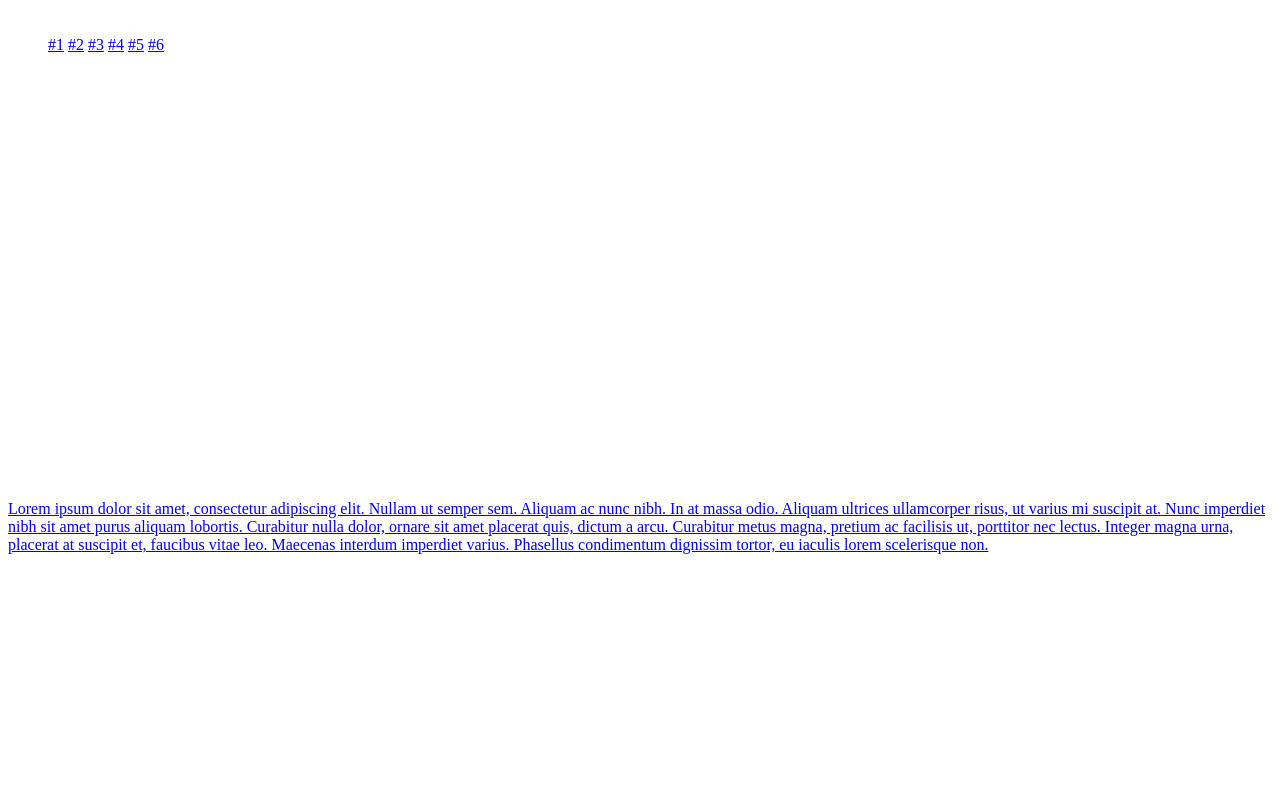
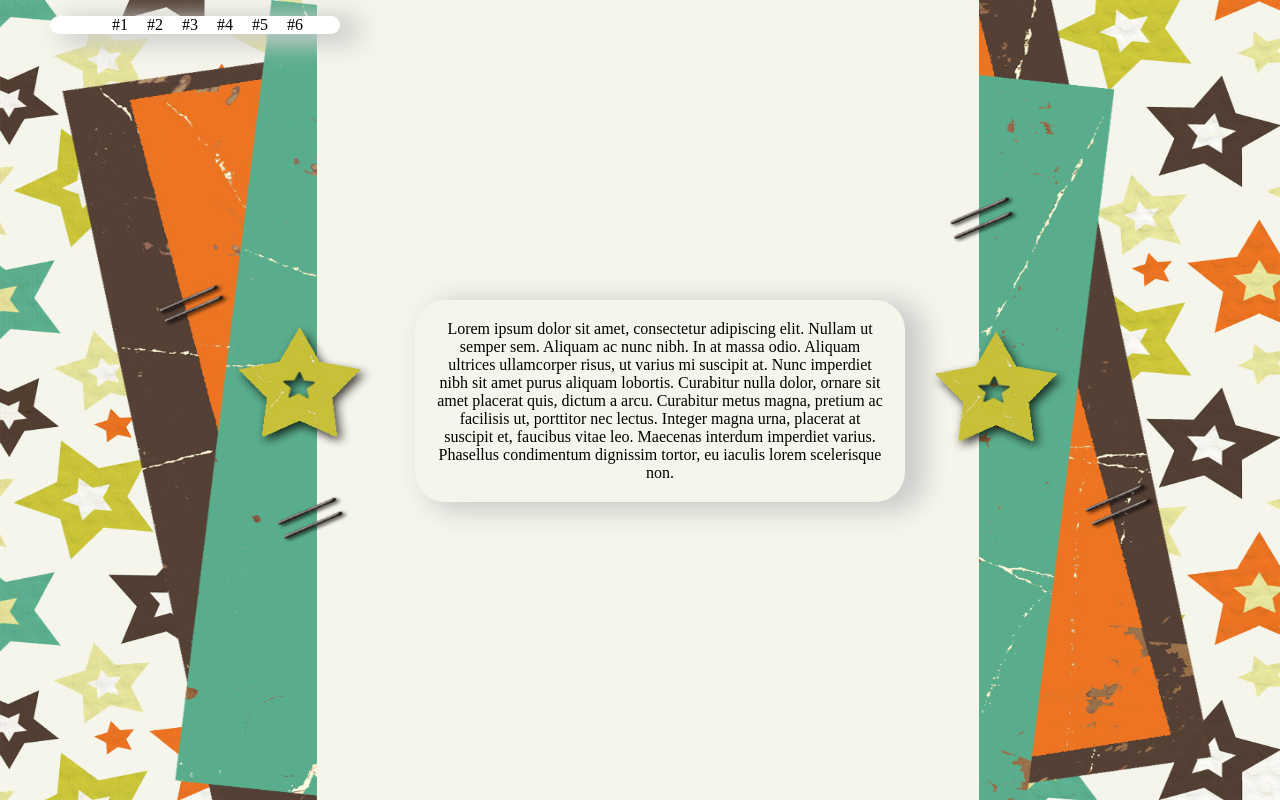
Before and after one commit to tazzkiller/jquery.scrollTimeAnchor, a plain HTML site: page index.html in a window 1280 px wide. Shown: the top 800 px of the page. Drawn offline with nearby package versions, Linux system fonts and the light colour scheme.

Commit message:
Update demonstration

```diff
--- a/index.html
+++ b/index.html
@@ -11,42 +11,99 @@ $(document).ready(function(){
 $('.scroll').scrollTimeAnchor();
 });
 </script>
+<style>
+body {
+background:url('./images/background.jpg') center top no-repeat;
+background-size: 100%;
+background-attachment:fixed;
+}
+
+ul#navigation  {
+position:fixed;
+top:0px;
+width:250px;
+text-align:center;
+background:#FFF;
+left:50px;
+z-index:2;
+-webkit-border-radius: 30px;
+border-radius: 30px;
+-webkit-box-shadow: 15px 5px 25px 5px #CCC;
+box-shadow: 15px 5px 25px 5px #CCC;
+}
+
+ul#navigation li  {
+margin-right:15px;
+text-align:center;
+display:inline;
+}
+
+ul#navigation li a {
+color:#000;
+text-decoration:none;
+}
+
+ul#navigation a {
+color:#FFF;
+text-decoration:none;
+}
+
+.demo {
+position:absolute;
+width:450px;
+left:50%;
+padding:20px;
+margin-left:-225px;
+text-align:center;
+-webkit-border-radius: 30px;
+border-radius: 30px;
+-webkit-box-shadow: 15px 5px 25px 5px #CCC;
+box-shadow: 15px 5px 25px 5px #CCC;
+}
+
+.demo a {
+color:#000;
+text-decoration:none;
+}
+
+
+</style>
 </head>
 
 <body>
 
-	<div id="main" style="height: 15000px;">
-			<ul class="navigation" style="position:fixed;top:20px;">
-								<li style="display:inline"><a href="#div1" class="scroll">#1</a></li>
-								<li style="display:inline"><a href="#div2" class="scroll">#2</a></li>
-								<li style="display:inline"><a href="#div3" class="scroll">#3</a></li>
-								<li style="display:inline"><a href="#div4" class="scroll">#4</a></li>
-								<li style="display:inline"><a href="#div5" class="scroll">#5</a></li>
-								<li style="display:inline"><a href="#div6" class="scroll">#6</a></li>
+	<div id="main" style="height:15000px;">
+			<ul id="navigation">
+								<li><a href="#div1" class="scroll">#1</a></li>
+								<li><a href="#div2" class="scroll">#2</a></li>
+								<li><a href="#div3" class="scroll">#3</a></li>
+								<li><a href="#div4" class="scroll">#4</a></li>
+								<li><a href="#div5" class="scroll">#5</a></li>
+								<li><a href="#div6" class="scroll">#6</a></li>
 							</ul>
 
-<div style="position:absolute;top: 500px;">
-<a href="#div2" id="div1" class="scroll">Lorem ipsum dolor sit amet, consectetur adipiscing elit. Nullam ut semper sem. Aliquam ac nunc nibh. In at massa odio. Aliquam ultrices ullamcorper risus, ut varius mi suscipit at. Nunc imperdiet nibh sit amet purus aliquam lobortis. Curabitur nulla dolor, ornare sit amet placerat quis, dictum a arcu. Curabitur metus magna, pretium ac facilisis ut, porttitor nec lectus. Integer magna urna, placerat at suscipit et, faucibus vitae leo. Maecenas interdum imperdiet varius. Phasellus condimentum dignissim tortor, eu iaculis lorem scelerisque non. </a>
+<div style="position:absolute;top: 300px;" id="div1" class="demo">
+<a href="#div2"  class="scroll">Lorem ipsum dolor sit amet, consectetur adipiscing elit. Nullam ut semper sem. Aliquam ac nunc nibh. In at massa odio. Aliquam ultrices ullamcorper risus, ut varius mi suscipit at. Nunc imperdiet nibh sit amet purus aliquam lobortis. Curabitur nulla dolor, ornare sit amet placerat quis, dictum a arcu. Curabitur metus magna, pretium ac facilisis ut, porttitor nec lectus. Integer magna urna, placerat at suscipit et, faucibus vitae leo. Maecenas interdum imperdiet varius. Phasellus condimentum dignissim tortor, eu iaculis lorem scelerisque non. </a>
 </div>
 
-<div style="position:absolute;top: 1800px;" >
-<a href="#div3" id="div2" class="scroll">Vestibulum malesuada fringilla dolor, vel sagittis diam ultrices eu. Quisque ut laoreet est. Nullam nec felis mi. Phasellus a velit felis. Aenean condimentum, arcu ac tristique fringilla, turpis velit tempor elit, vel condimentum odio nisi eget turpis. Aenean nec felis felis. Morbi sed neque ligula. Nunc cursus nunc vitae diam pharetra sit amet condimentum nisi viverra. In ornare facilisis pretium. Praesent vel enim ac felis commodo semper ac a. </a>
+<div style="position:absolute;top: 1800px;" id="div2" class="demo" >
+<a href="#div3"  class="scroll">Vestibulum malesuada fringilla dolor, vel sagittis diam ultrices eu. Quisque ut laoreet est. Nullam nec felis mi. Phasellus a velit felis. Aenean condimentum, arcu ac tristique fringilla, turpis velit tempor elit, vel condimentum odio nisi eget turpis. Aenean nec felis felis. Morbi sed neque ligula. Nunc cursus nunc vitae diam pharetra sit amet condimentum nisi viverra. In ornare facilisis pretium. Praesent vel enim ac felis commodo semper ac a. </a>
 </div>
 
-<div style="position:absolute;top: 4600px;">
-<a href="#div4" id="div3" class="scroll">Donec congue eros sit amet ipsum vehicula quis commodo nibh rhoncus. Donec in turpis vitae lectus tempor luctus. Integer pharetra orci non odio luctus laoreet. Integer cursus tortor vitae risus imperdiet pulvinar. Duis mollis, sapien et sagittis adipiscing, quam nisl interdum purus, a fermentum. </a>
+<div style="position:absolute;top: 4600px;" id="div3" class="demo">
+<a href="#div4"  class="scroll">Donec congue eros sit amet ipsum vehicula quis commodo nibh rhoncus. Donec in turpis vitae lectus tempor luctus. Integer pharetra orci non odio luctus laoreet. Integer cursus tortor vitae risus imperdiet pulvinar. Duis mollis, sapien et sagittis adipiscing, quam nisl interdum purus, a fermentum. </a>
 </div>
 
-<div style="position:absolute;top: 7000px;">
-<a href="#div5" id="div4" class="scroll">Lorem ipsum dolor sit amet, consectetur adipiscing elit. Morbi id diam dolor. Mauris venenatis dui sagittis urna molestie elementum. Nunc fringilla, tellus quis hendrerit vehicula, nisl magna scelerisque tellus, id rhoncus ligula nibh quis diam. Sed a lorem diam, ut accumsan ligula. Integer at odio eu diam mattis iaculis sed sed lorem. Donec sed vestibulum arcu. Donec vitae turpis libero. Proin auctor imperdiet egestas. Donec eget cursus felis. Vivamus eget leo libero, non imperdiet orci. Curabitur urna ante, fermentum at vulputate non, pellentesque a orci. Nullam aliquet diam ac sem lacinia vehicula. Maecenas adipiscing malesuada blandit. Morbi egestas interdum risus, mollis interdum nibh hendrerit sit amet. </a>
+<div style="position:absolute;top: 7000px;" id="div4" class="demo">
+<a href="#div5"  class="scroll">Lorem ipsum dolor sit amet, consectetur adipiscing elit. Morbi id diam dolor. Mauris venenatis dui sagittis urna molestie elementum. Nunc fringilla, tellus quis hendrerit vehicula, nisl magna scelerisque tellus, id rhoncus ligula nibh quis diam. Sed a lorem diam, ut accumsan ligula. Integer at odio eu diam mattis iaculis sed sed lorem. Donec sed vestibulum arcu. Donec vitae turpis libero. Proin auctor imperdiet egestas. Donec eget cursus felis. Vivamus eget leo libero, non imperdiet orci. Curabitur urna ante, fermentum at vulputate non, pellentesque a orci. Nullam aliquet diam ac sem lacinia vehicula. Maecenas adipiscing malesuada blandit. Morbi egestas interdum risus, mollis interdum nibh hendrerit sit amet. </a>
 </div>
 
-<div style="position:absolute;top: 10000px;">
-<a href="#div6" id="div5" class="scroll">Aliquam fringilla lobortis convallis. Nunc ultricies pretium suscipit. Vestibulum condimentum facilisis ipsum, quis lacinia felis eleifend dictum. Nunc ultrices enim id urna viverra quis suscipit metus tincidunt. Nunc non velit. </a>
+<div style="position:absolute;top: 10000px;" id="div5" class="demo">
+<a href="#div6"  class="scroll">Aliquam fringilla lobortis convallis. Nunc ultricies pretium suscipit. Vestibulum condimentum facilisis ipsum, quis lacinia felis eleifend dictum. Nunc ultrices enim id urna viverra quis suscipit metus tincidunt. Nunc non velit. </a>
 </div>
 
-<div style="position:absolute;top: 14000px;">
-<a href="#div1" id="div6" class="scroll">Lorem ipsum dolor sit amet, consectetur adipiscing elit. Aenean dictum nulla a sem suscipit id pretium dui feugiat. Donec sollicitudin cursus volutpat. Aliquam in mi at justo accumsan imperdiet sed at dolor. Nulla facilisi. Morbi laoreet porta sapien tempus gravida. Vivamus non mauris velit, eget varius dolor. Etiam volutpat, felis eu sodales aliquam, felis mi luctus nisl, id mollis massa mi nec lacus. Ut mattis lectus vel ipsum laoreet eget pharetra est bibendum. In molestie sapien non metus interdum dictum. Cras et suscipit dolor. Sed enim metus, mollis at aliquet sit amet, elementum et tortor. Class aptent taciti sociosqu ad litora torquent per conubia nostra, per inceptos himenaeos. Lorem ipsum dolor sit amet, consectetur adipiscing elit. Cras eu malesuada risus.</a>
+<div style="position:absolute;top: 14000px;" id="div6" class="demo">
+<a href="#div1"  class="scroll">Lorem ipsum dolor sit amet, consectetur adipiscing elit. Aenean dictum nulla a sem suscipit id pretium dui feugiat. Donec sollicitudin cursus volutpat. Aliquam in mi at justo accumsan imperdiet sed at dolor. Nulla facilisi. Morbi laoreet porta sapien tempus gravida. Vivamus non mauris velit, eget varius dolor. Etiam volutpat, felis eu sodales aliquam, felis mi luctus nisl, id mollis massa mi nec lacus. Ut mattis lectus vel ipsum laoreet eget pharetra est bibendum. In molestie sapien non metus interdum dictum. Cras et suscipit dolor. Sed enim metus, mollis at aliquet sit amet, elementum et tortor. Class aptent taciti sociosqu ad litora torquent per conubia nostra, per inceptos himenaeos. Lorem ipsum dolor sit amet, consectetur adipiscing elit. Cras eu malesuada risus.</a>
 </div>
 	</div>
 
--- a/js/jquery.scrollTimeAnchor.js
+++ b/js/jquery.scrollTimeAnchor.js
@@ -32,8 +32,8 @@
 		params = $.extend( {duration: '10000', wrapper: '#main', top: '300', easing: 'swing' }, params);
 
 		this.click(function() {
-		var $t = $(this);
-	   var elementClicked = $t.attr("href");
+	   var $obj = $(this);
+	   var elementClicked = $obj.attr("href");
 	   var elementCourant = window.pageYOffset;
 	   var winHeight = $(params.wrapper).outerHeight();
 	   var destination = $(elementClicked).offset().top;
@@ -45,9 +45,7 @@
 	   var totalClicked = winHeight - destination;
 	   if ( totalCourant > totalClicked ) { var durationScroll = ((totalCourant - totalClicked) * scrollRatio);}
 	   else { var durationScroll = ((totalClicked - totalCourant) * scrollRatio);}
-	   $("html,body").animate(
-	   { scrollTop: destination - params.top},
-	   {duration: durationScroll,easing:params.easing});
+	   $("html,body").animate({ scrollTop: destination - params.top}, {duration: durationScroll,easing:params.easing});
 	   return false;
 		});
 		return this;
```
Also changed, not shown: images/background.jpg (added).
